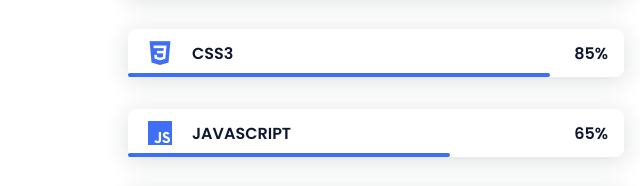
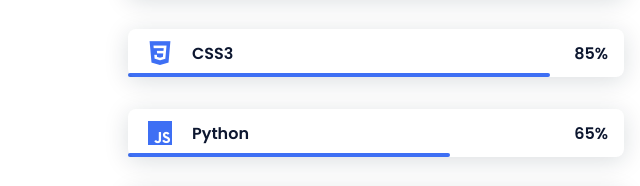
Before and after one commit to Aakash457/Portfolio, a plain HTML site: page portfolio-responsive-complete/index.html in a window 1280 px wide. Shown: the part 1558-1744 px from the top of the page, 0-640 px from the left. Drawn offline with nearby package versions, Linux system fonts and the light colour scheme.

Commit message:
Update index.html

```diff
--- a/portfolio-responsive-complete/index.html
+++ b/portfolio-responsive-complete/index.html
@@ -114,7 +114,7 @@
                         <div class="skills__data">
                             <div class="skills__names">
                                 <i class='bx bxl-javascript skills__icon' ></i>
-                                <span class="skills__name">JAVASCRIPT</span>
+                                <span class="skills__name">Python</span>
                             </div>
                             <div class="skills__bar skills__js">
 
```
